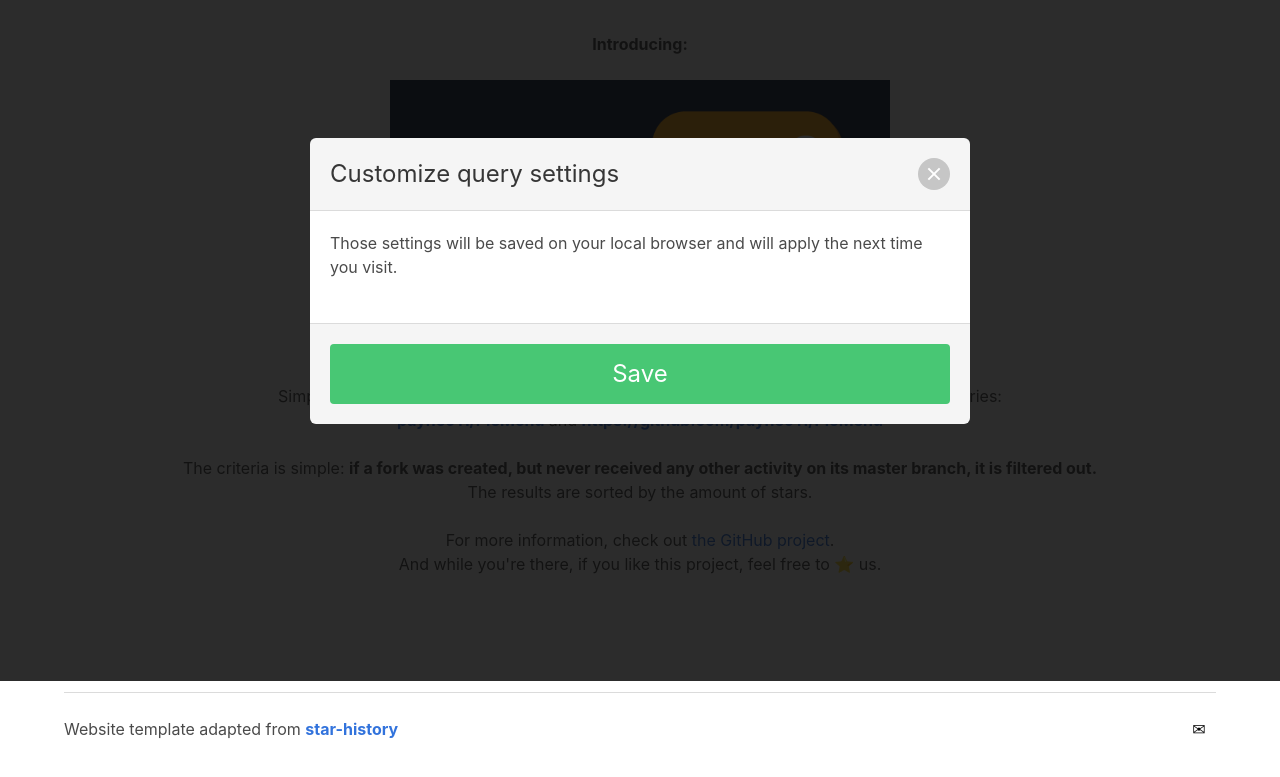
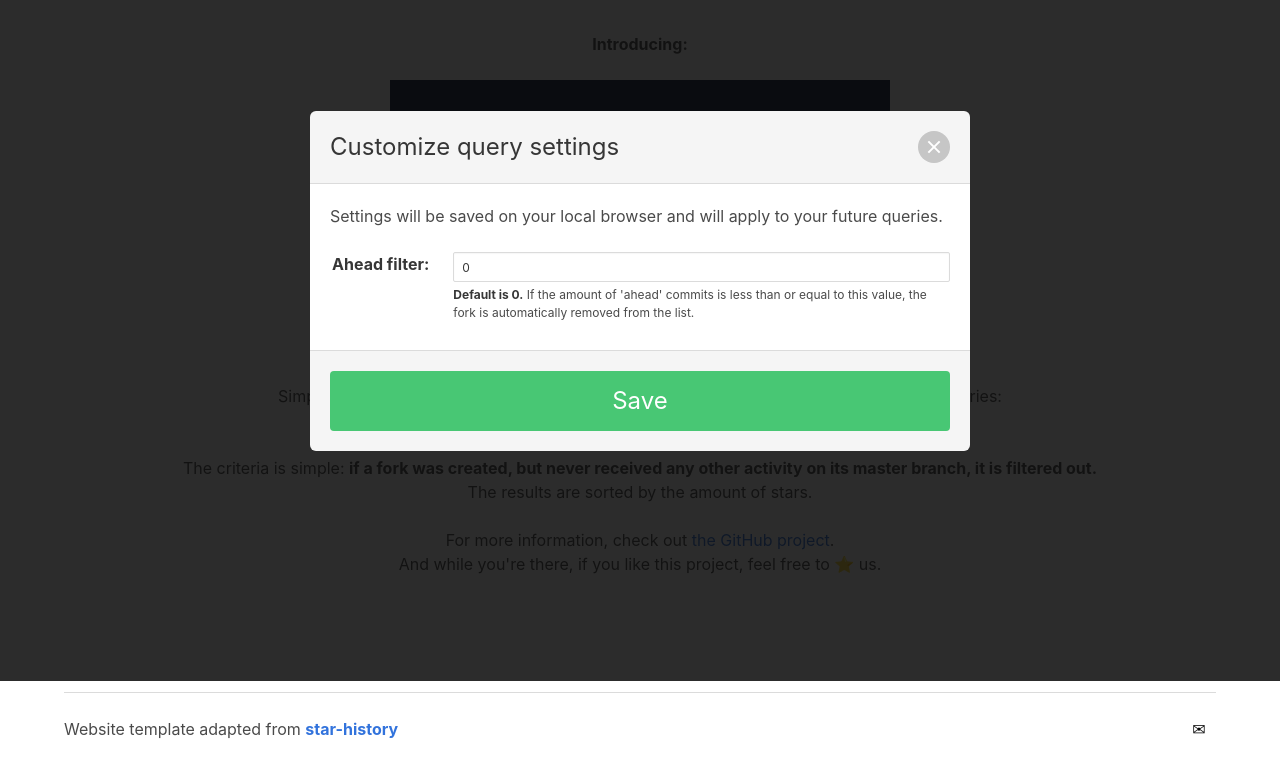
Before and after one commit to useful-forks/useful-forks.github.io, a browser extension: page docs/index.html in a window 1280 px wide. Both pictures are taken after a click on the link 316 px from the left and 96 px from the top of the page. Shown: the part 119-896 px from the top of the page. Drawn offline with Linux system fonts and the light colour scheme.

Commit message:
Adding Settings

```diff
--- a/docs/css/my-style.css
+++ b/docs/css/my-style.css
@@ -69,3 +69,9 @@ table {
     width: 660px !important; /* dialogs width */
   }
 }
+
+@media screen and (min-width: 769px) {
+  .field-label.is-normal {
+    padding-top: 0 !important; /* settings popup fields misaligned */
+  }
+}
--- a/docs/index.html
+++ b/docs/index.html
@@ -128,7 +128,7 @@
   </div>
 
   <!-- Query Settings popup -->
-  <div class="modal" id="useful_forks_settings_popup">
+  <div class="modal" id="uf_settings_popup">
     <div class="modal-background"></div>
     <div class="modal-card">
       <header class="modal-card-head">
@@ -137,7 +137,24 @@
                 onclick="closeSettingsDialog();"></button>
       </header>
       <section class="modal-card-body">
-        <p>Those settings will be saved on your local browser and will apply the next time you visit.</p><br/>
+        <p>Settings will be saved on your local browser and will apply to your future queries.</p><br/>
+
+        <!-- Amount of commit diffs for the automatic filtering. -->
+        <div class="field is-horizontal">
+          <div class="field-label is-normal">
+            <label class="label">Ahead filter:</label>
+          </div>
+          <div class="field-body">
+            <div class="field">
+              <div class="control">
+                <input id="uf_settings_filter" class="input is-small is-fullwidth has-tooltip-arrow"
+                       type="number" value="0" min="1"
+                       placeholder="Default is 0" required>
+              </div>
+              <p class="help mb-2"><strong>Default is 0.</strong> If the amount of 'ahead' commits is less than or equal to this value, the fork is automatically removed from the list.</p>
+            </div>
+          </div>
+        </div>
       </section>
       <footer class="modal-card-foot">
         <a class="button is-success is-large is-fullwidth"
--- a/docs/src/queries-logic.js
+++ b/docs/src/queries-logic.js
@@ -3,11 +3,12 @@ import { throttling } from "https://cdn.skypack.dev/@octokit/plugin-throttling";
 
 const SLOW_DOWN_MSG_THRESHOLD = 800;
 
-/* Variables that should be cleared for every new query. */
-let TOTAL_FORKS              = 0;
-let RATE_LIMIT_EXCEEDED      = false;
-let TOTAL_API_CALLS_COUNTER  = 0;
-let ONGOING_REQUESTS_COUNTER = 0;
+/* Variables that should be cleared for every new query (defaults are set in "clear_old_data"). */
+let TOTAL_FORKS;
+let RATE_LIMIT_EXCEEDED;
+let TOTAL_API_CALLS_COUNTER;
+let ONGOING_REQUESTS_COUNTER;
+let AHEAD_COMMITS_FILTER;
 
 /** Used to reset the state for a brand new query. */
 function clear_old_data() {
@@ -19,6 +20,7 @@ function clear_old_data() {
   RATE_LIMIT_EXCEEDED = false;
   TOTAL_API_CALLS_COUNTER = 0;
   ONGOING_REQUESTS_COUNTER = 0;
+  AHEAD_COMMITS_FILTER = UF_SETTINGS_AHEAD_FILTER;
 }
 
 function extract_username_from_fork(combined_name) {
@@ -156,7 +158,7 @@ function add_fork_elements(forkdata_array, user, repo, parentDefaultBranch) {
       head: `${extract_username_from_fork(currFork.full_name)}:${currFork.default_branch}`
     });
     const onSuccess = (responseHeaders, responseData) => {
-      if (responseData.total_commits === 0) {
+      if (responseData.total_commits <= AHEAD_COMMITS_FILTER) {
         NEW_ROW.remove();
         if (table_body.children().length === 0) {
           setMsg(UF_MSG_EMPTY_FILTER);
--- a/docs/src/settings.js
+++ b/docs/src/settings.js
@@ -1,17 +1,34 @@
-const JQ_SETTINGS_POPUP = $('#useful_forks_settings_popup');
+const JQ_SETTINGS_POPUP  = $('#uf_settings_popup');
+const JQ_SETTINGS_FILTER = $('#uf_settings_filter');
 
 
 function openSettingsDialog() {
   ga_openSettings();
+  setAheadFilter();
   JQ_SETTINGS_POPUP.addClass('is-active');
 }
 function closeSettingsDialog() {
   JQ_SETTINGS_POPUP.removeClass('is-active');
 }
 function saveSettingsBtnClicked() {
-  // const INPUT_TOKEN = JQ_TOKEN_FIELD.val();
-  // localStorage.setItem(GITHUB_ACCESS_TOKEN_STORAGE_KEY, INPUT_TOKEN);
-  // LOCAL_STORAGE_GITHUB_ACCESS_TOKEN = INPUT_TOKEN;
-  // drawAddTokenBtn(INPUT_TOKEN);
+  saveAheadFilter();
   closeSettingsDialog();
 }
+
+
+/* The "Ahead By Commit Filter" setting. */
+const LOCAL_STORAGE_SETTINGS_AHEAD_FILTER = "useful-forks-ahead-filter";
+let UF_SETTINGS_AHEAD_FILTER;
+function saveAheadFilter() {
+  const aheadSetting = JQ_SETTINGS_FILTER.val();
+  localStorage.setItem(LOCAL_STORAGE_SETTINGS_AHEAD_FILTER, aheadSetting);
+  UF_SETTINGS_AHEAD_FILTER = aheadSetting;
+}
+function setAheadFilter() {
+  UF_SETTINGS_AHEAD_FILTER = localStorage.getItem(LOCAL_STORAGE_SETTINGS_AHEAD_FILTER);
+  if (!UF_SETTINGS_AHEAD_FILTER) {
+    UF_SETTINGS_AHEAD_FILTER = 0; // default
+  }
+  JQ_SETTINGS_FILTER.val(UF_SETTINGS_AHEAD_FILTER);
+}
+setAheadFilter();
```
